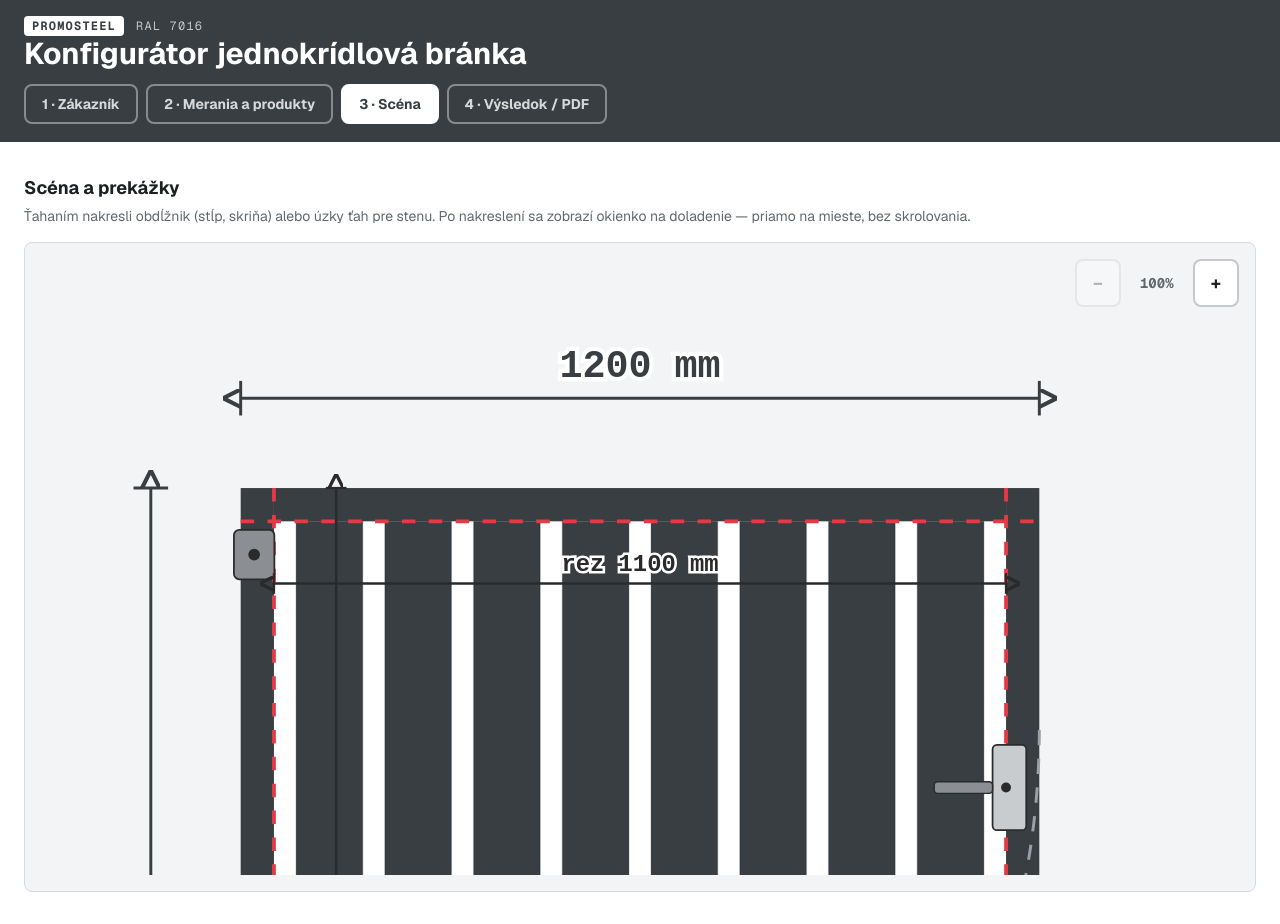
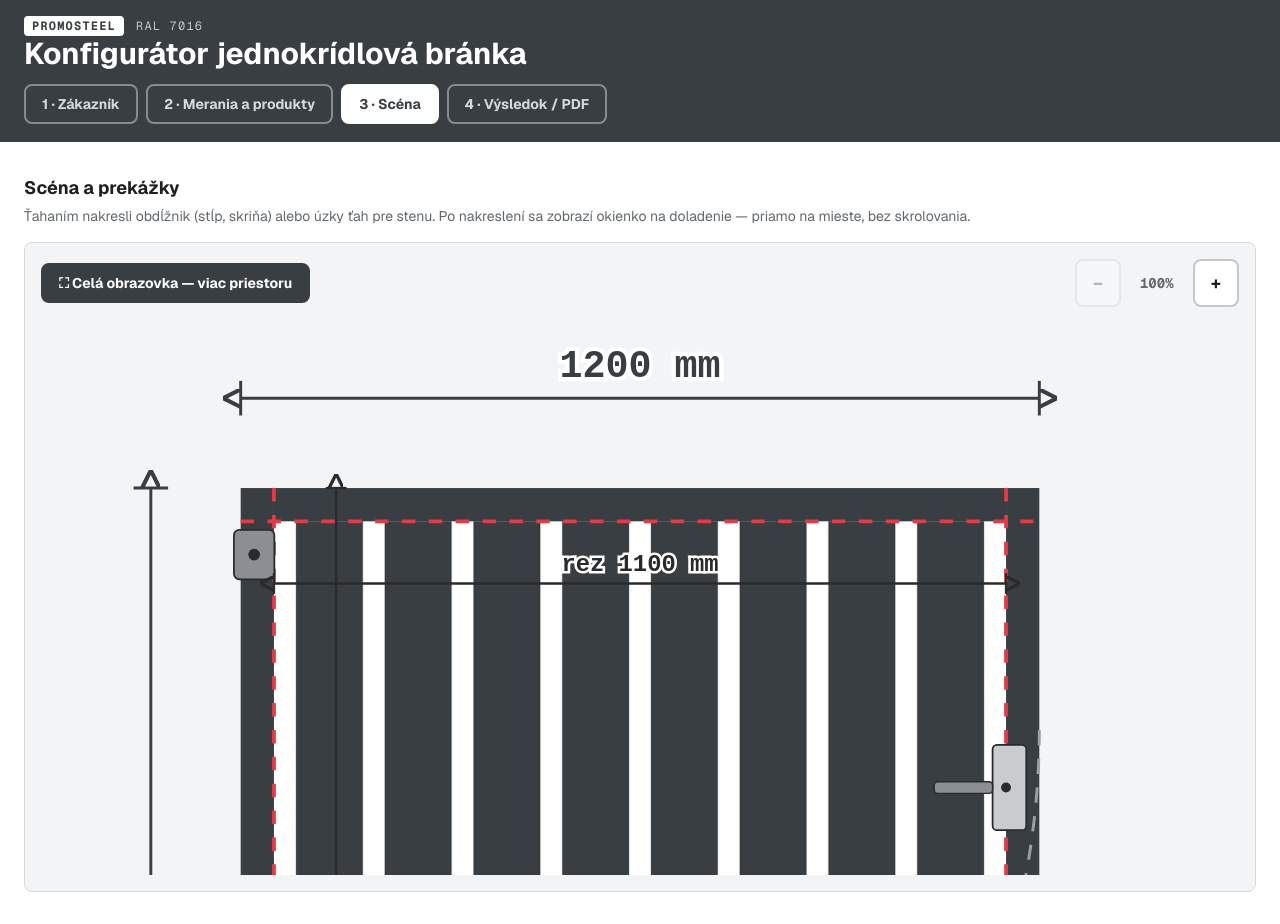
Before and after one commit to krealik/konfigurator, a Next.js app: page / in a window 1280 px wide. Both pictures are taken after a click on the button "3 · Scéna". Built offline with nearby package versions, Linux system fonts and the light colour scheme.

Commit message:
Add files via upload

```diff
--- a/components/zoom-canvas.tsx
+++ b/components/zoom-canvas.tsx
@@ -1,6 +1,6 @@
 "use client"
 
-import { useState, type ReactNode } from "react"
+import { useEffect, useRef, useState, type ReactNode } from "react"
 
 interface Props {
   children: ReactNode
@@ -9,18 +9,48 @@ interface Props {
 const KROKY_ZOOM = [1, 1.4, 1.8, 2.4]
 
 /**
- * Obal okolo SVG náhľadu, ktorý pridáva tlačidlá na priblíženie/oddialenie.
- * Priblížením sa vnútorný obsah zväčší nad 100% šírky kontajnera — kontajner má
- * overflow: auto, takže používateľ vie priblížený obsah posúvať prstom (natívny scroll),
- * bez potreby zložitých pinch-zoom gest.
+ * Obal okolo SVG náhľadu s dvoma nezávislými nástrojmi:
+ * - "Celá obrazovka" (skutočný Fullscreen API) — rieši potrebu VIAC PRIESTORU na tablete,
+ *   využije celý displej namiesto malého rámčeka v strede stránky.
+ * - Tlačidlá +/− — jemné priblíženie na detail v rámci aktuálneho priestoru (kontajner má
+ *   overflow: auto, takže priblížený obsah sa dá posúvať prstom).
  */
 export function ZoomCanvas({ children }: Props) {
   const [krok, setKrok] = useState(0)
+  const [celaObrazovka, setCelaObrazovka] = useState(false)
+  const wrapRef = useRef<HTMLDivElement>(null)
   const zoom = KROKY_ZOOM[krok]
 
+  useEffect(() => {
+    function onChange() {
+      setCelaObrazovka(!!document.fullscreenElement)
+    }
+    document.addEventListener("fullscreenchange", onChange)
+    return () => document.removeEventListener("fullscreenchange", onChange)
+  }, [])
+
+  async function prepniCeluObrazovku() {
+    if (!wrapRef.current) return
+    if (document.fullscreenElement) {
+      await document.exitFullscreen()
+    } else {
+      await wrapRef.current.requestFullscreen().catch(() => {
+        // Fullscreen API nemusí byť podporené (napr. v niektorých in-app prehliadačoch) — potichu ignorujeme.
+      })
+    }
+  }
+
   return (
-    <div className="flex flex-col gap-2">
-      <div className="flex items-center justify-end gap-2">
+    <div ref={wrapRef} className={celaObrazovka ? "flex h-svh flex-col gap-2 bg-background p-3" : "flex flex-col gap-2"}>
+      <div className="flex items-center justify-between gap-2">
+        <button
+          type="button"
+          onClick={prepniCeluObrazovku}
+          className="rounded-md border-2 border-primary bg-primary px-4 py-2 text-sm font-bold text-primary-foreground"
+        >
+          {celaObrazovka ? "✕ Zavrieť celú obrazovku" : "⛶ Celá obrazovka — viac priestoru"}
+        </button>
+        <div className="flex items-center gap-2">
           <button
             type="button"
             onClick={() => setKrok((k) => Math.max(0, k - 1))}
@@ -46,7 +76,8 @@ export function ZoomCanvas({ children }: Props) {
             </button>
           )}
         </div>
-      <div className="max-h-[70svh] w-full overflow-auto rounded-md">
+      </div>
+      <div className={(celaObrazovka ? "flex-1 " : "max-h-[70svh] ") + "w-full overflow-auto rounded-md"}>
         <div style={{ width: `${zoom * 100}%`, minWidth: "100%" }}>{children}</div>
       </div>
     </div>
```
Lines whose indentation alone changed are shown as unchanged.
